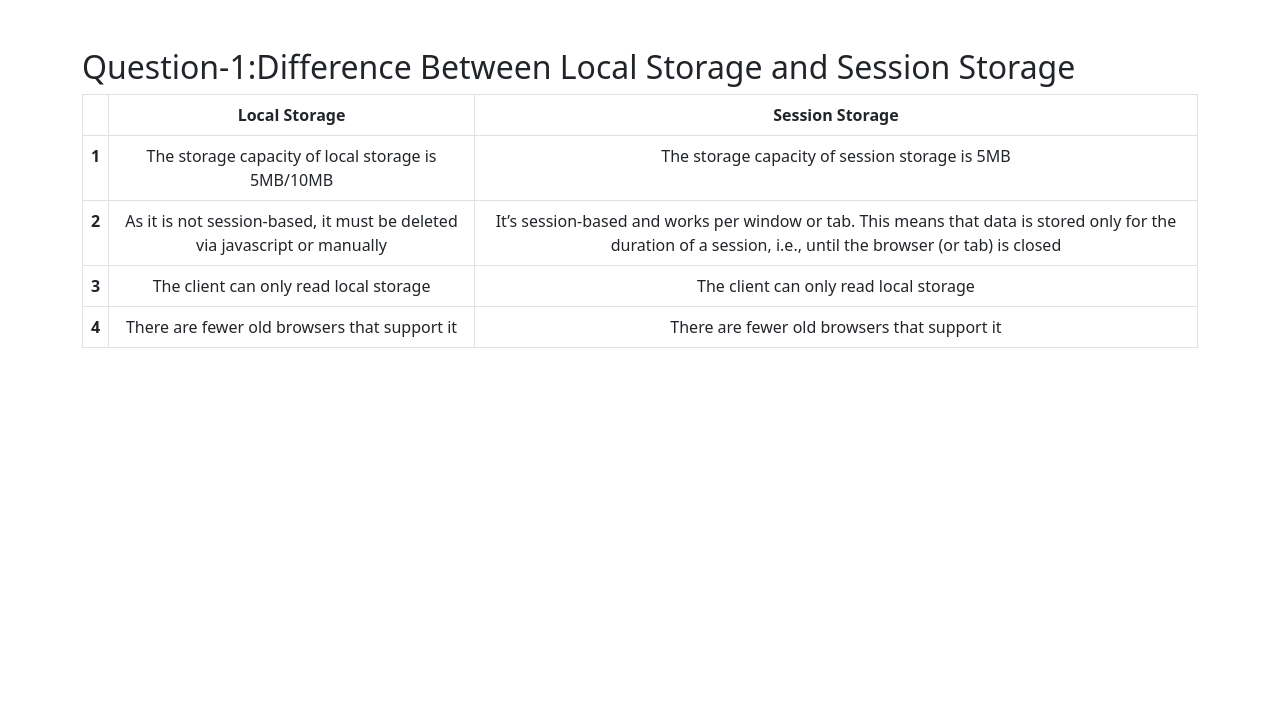
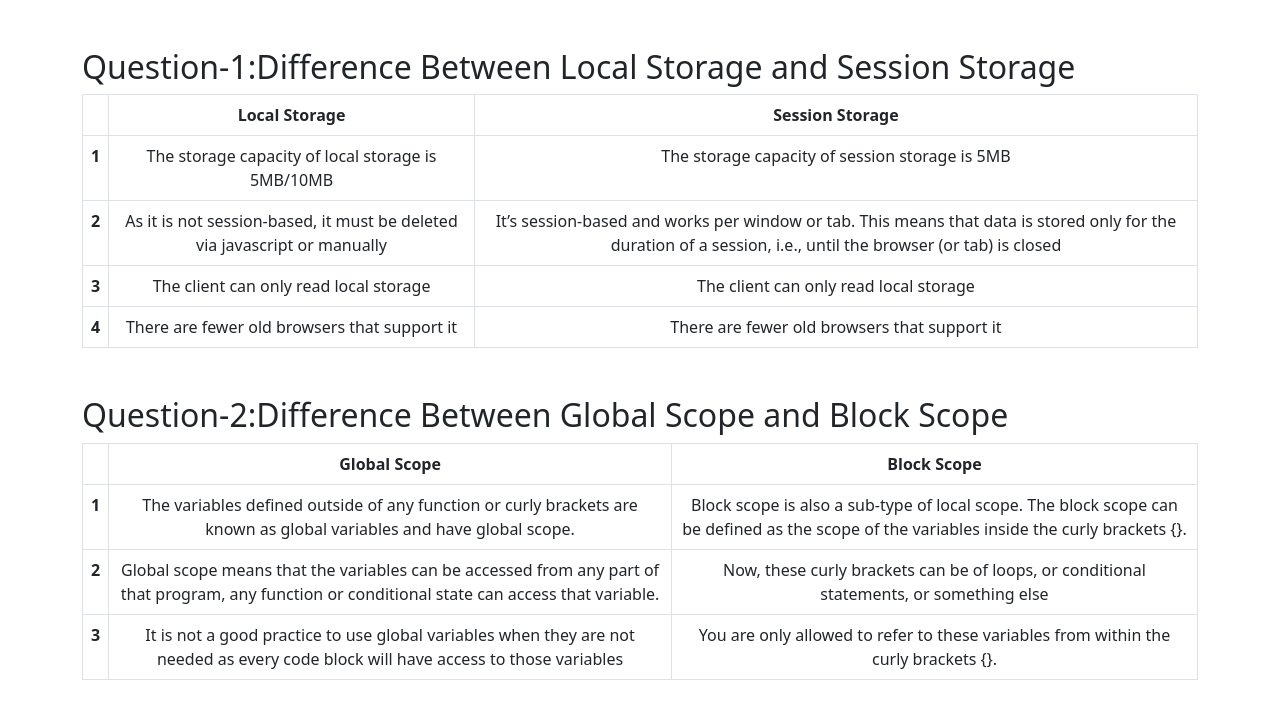
Before and after one commit to mustakimbellah/Speed-Monster, a plain HTML site: page blog.html in a window 1280 px wide. Drawn offline with nearby package versions, Linux system fonts and the light colour scheme.

Commit message:
2nd question ready

```diff
--- a/blog.html
+++ b/blog.html
@@ -13,6 +13,7 @@
   </head>
   <body>
     <main class="container mt-5">
+      <!-- question-1 -->
       <section>
         <div>
           <h2>
@@ -60,6 +61,61 @@
           </table>
         </div>
       </section>
+      <!-- question-2 -->
+      <section class="mt-5">
+        <div>
+          <h2>Question-2:Difference Between Global Scope and Block Scope</h2>
+        </div>
+        <div>
+          <table class="table table-bordered text-center">
+            <thead>
+              <tr>
+                <th scope="col"></th>
+                <th scope="col">Global Scope</th>
+                <th scope="col">Block Scope</th>
+              </tr>
+            </thead>
+            <tbody>
+              <tr>
+                <th scope="row">1</th>
+                <td>
+                  The variables defined outside of any function or curly
+                  brackets are known as global variables and have global scope.
+                </td>
+                <td>
+                  Block scope is also a sub-type of local scope. The block scope
+                  can be defined as the scope of the variables inside the curly
+                  brackets {}.
+                </td>
+              </tr>
+              <tr>
+                <th scope="row">2</th>
+                <td>
+                  Global scope means that the variables can be accessed from any
+                  part of that program, any function or conditional state can
+                  access that variable.
+                </td>
+                <td>
+                  Now, these curly brackets can be of loops, or conditional
+                  statements, or something else
+                </td>
+              </tr>
+              <tr>
+                <th scope="row">3</th>
+                <td>
+                  It is not a good practice to use global variables when they
+                  are not needed as every code block will have access to those
+                  variables
+                </td>
+                <td>
+                  You are only allowed to refer to these variables from within
+                  the curly brackets {}.
+                </td>
+              </tr>
+            </tbody>
+          </table>
+        </div>
+      </section>
     </main>
     <script
       src="https://cdn.jsdelivr.net/npm/bootstrap@5.2.1/dist/js/bootstrap.bundle.min.js"
```
